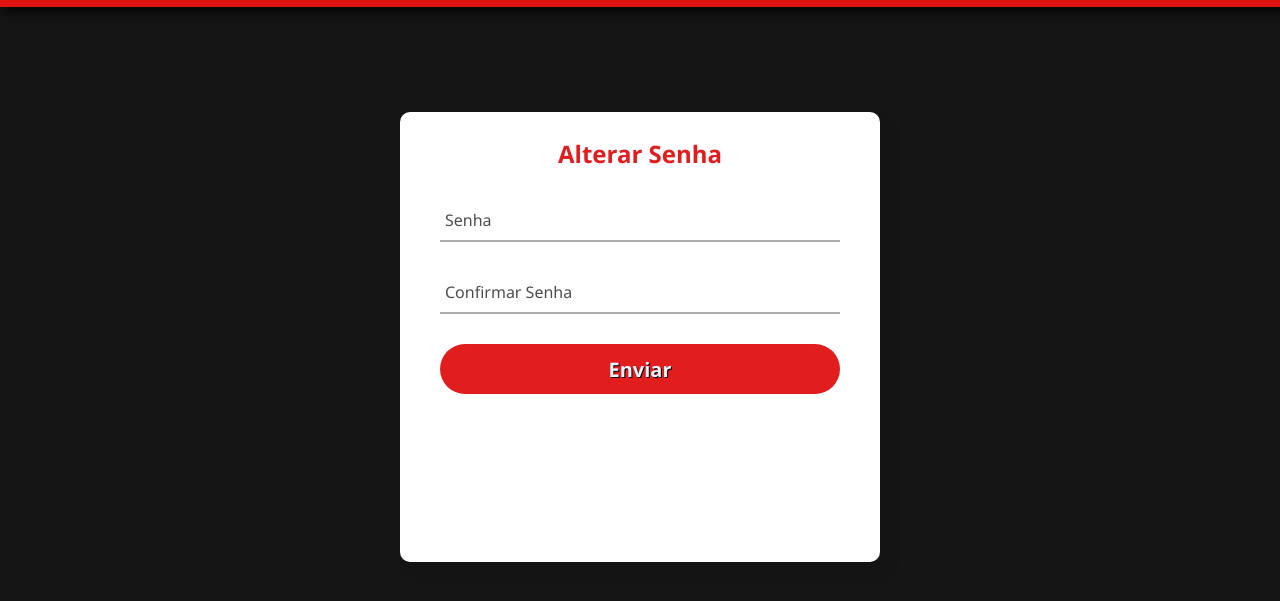
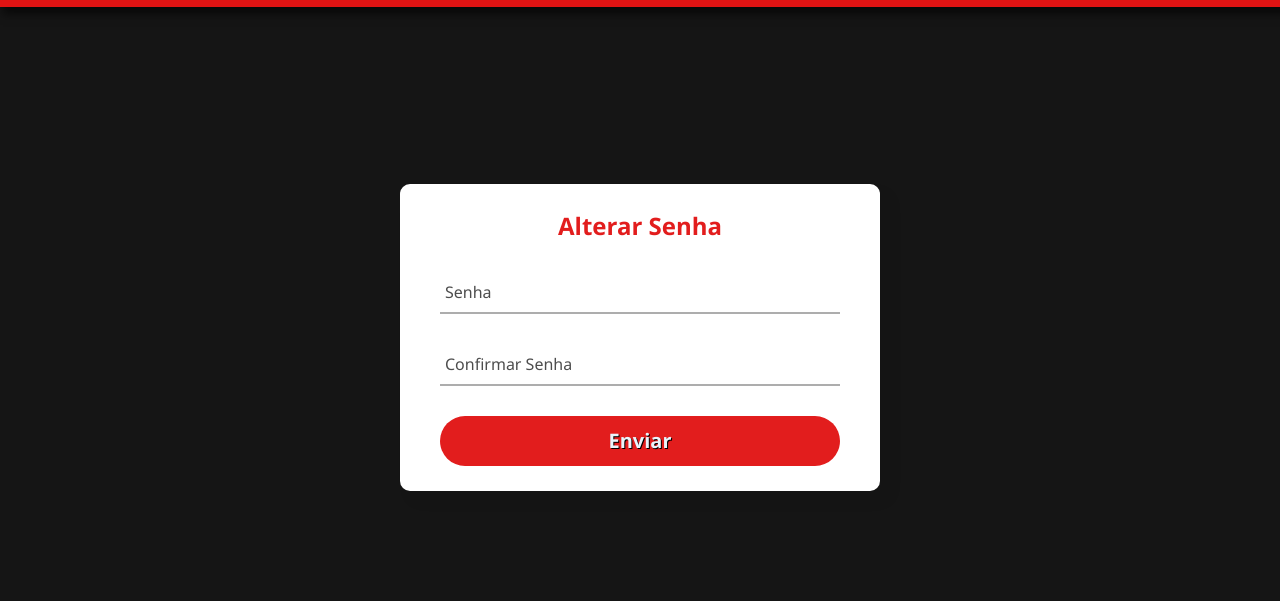
Before and after one commit to SpaceManager/Space-Manager-Tcc, a plain HTML site: page client/assets/html/changePass/changePass.html in a window 1280 px wide. Shown: the part 63-664 px from the top of the page. Drawn offline with Linux system fonts and the light colour scheme; no server answers.

Commit message:
Update changePass.html

```diff
--- a/client/assets/html/changePass/changePass.html
+++ b/client/assets/html/changePass/changePass.html
@@ -16,7 +16,7 @@
     </header>
 
     <div class="containerMain">
-      <form method="post">
+      <form method="post" style="height: initial;">
         <h2>Alterar Senha</h2>
 
         <div class="txt_field">
```
